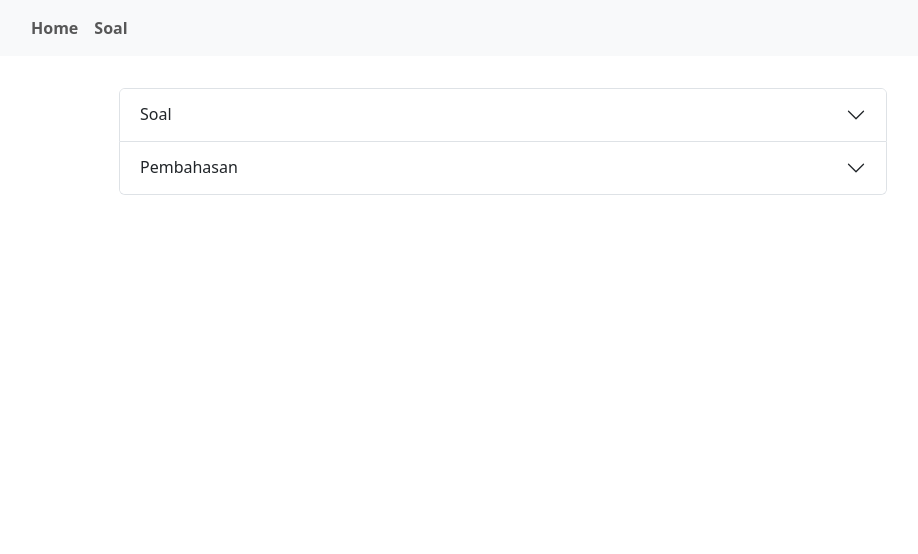
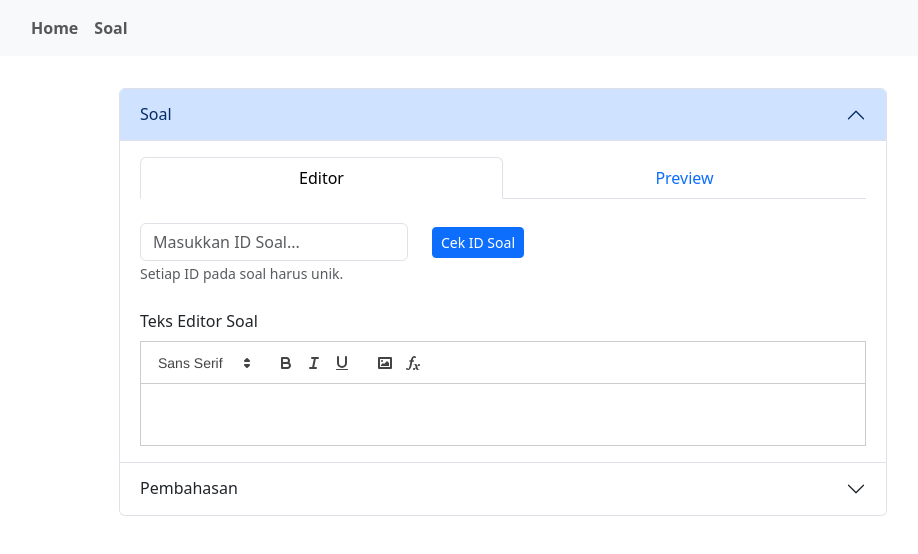
Before and after one commit to mdayat/kid-pyung, a React (Vite) app: page /soal in a window 1280 px wide. Shown: the top 554 px of the page, without its empty margins (137-1055 px from the left). Built offline with nearby package versions, Linux system fonts and the light colour scheme.

Commit message:
move soal editor into a separate component

```diff
--- /dev/null
+++ b/src/components/SoalEditor.tsx
@@ -0,0 +1,58 @@
+import Button from "react-bootstrap/Button";
+import Form from "react-bootstrap/Form";
+import Tabs from "react-bootstrap/Tabs";
+import Tab from "react-bootstrap/Tab";
+import type { Dispatch, SetStateAction } from "react";
+import type Quill from "quill";
+
+import { RichTextEditor } from "./RichTextEditor";
+
+interface SoalEditorProps {
+  setSoalQuill: Dispatch<SetStateAction<Quill>>;
+}
+
+export function SoalEditor({ setSoalQuill }: SoalEditorProps): JSX.Element {
+  function checkIDSoal() {}
+
+  return (
+    <Tabs justify id="soal-form" defaultActiveKey="editor" className="mb-4">
+      <Tab eventKey="editor" title="Editor">
+        <Form.Group controlId="soal_id" className="max-w-sm mb-6">
+          <div className="flex justify-start items-center gap-x-6">
+            <Form.Control
+              required
+              type="text"
+              placeholder="Masukkan ID Soal..."
+              autoComplete="off"
+            />
+
+            <Button
+              onClick={checkIDSoal}
+              type="button"
+              variant="primary"
+              size="sm"
+              className="shrink-0"
+            >
+              Cek ID Soal
+            </Button>
+          </div>
+
+          <Form.Text className="text-muted">
+            Setiap ID pada soal harus unik.
+          </Form.Text>
+        </Form.Group>
+
+        <Form.Group>
+          <Form.Label as="p">Teks Editor Soal</Form.Label>
+          <RichTextEditor
+            setEditorInstance={setSoalQuill}
+            editorID="soal-editor"
+            toolbarID="soal-toolbar"
+          />
+        </Form.Group>
+      </Tab>
+
+      <Tab eventKey="preview" title="Preview"></Tab>
+    </Tabs>
+  );
+}
--- a/src/pages/Soal.tsx
+++ b/src/pages/Soal.tsx
@@ -2,59 +2,30 @@ import { useState } from "react";
 import Quill from "quill";
 import Accordion from "react-bootstrap/Accordion";
 import Form from "react-bootstrap/Form";
-import Button from "react-bootstrap/Button";
 import type { Dispatch, FormEvent, SetStateAction } from "react";
 
 import { RichTextEditor } from "../components/RichTextEditor";
+import { SoalEditor } from "../components/SoalEditor";
 
-export function Soal(): JSX.Element {
+export default function Soal(): JSX.Element {
   const [soalQuill, setSoalQuill] = useState<Quill>();
   const [pembahasanQuill, setPembahasanQuill] = useState<Quill>();
   function submitCreateSoal(event: FormEvent<HTMLFormElement>) {
     event.preventDefault();
   }
 
-  function checkIDSoal() {}
-
   return (
-    <Accordion as={Form} onSubmit={submitCreateSoal} action="">
+    <Accordion
+      as={Form}
+      onSubmit={submitCreateSoal}
+      action=""
+      defaultActiveKey="0"
+    >
       <Accordion.Item eventKey="0">
         <Accordion.Header>Soal</Accordion.Header>
-        <Accordion.Body
-          as={Form.Group}
-          controlId="soal_id"
-          className="max-w-sm"
-        >
-          <div className="flex justify-start items-center gap-x-6">
-            <Form.Control
-              required
-              type="text"
-              placeholder="Masukkan ID Soal..."
-              autoComplete="off"
-            />
-
-            <Button
-              onClick={checkIDSoal}
-              type="button"
-              variant="primary"
-              size="sm"
-              className="shrink-0"
-            >
-              Cek ID Soal
-            </Button>
-          </div>
-
-          <Form.Text className="text-muted">
-            Setiap ID pada soal harus unik.
-          </Form.Text>
-        </Accordion.Body>
-
-        <Accordion.Body as={Form.Group}>
-          <Form.Label as="p">Teks Editor Soal</Form.Label>
-          <RichTextEditor
-            setEditorInstance={setSoalQuill as Dispatch<SetStateAction<Quill>>}
-            editorID="soal-editor"
-            toolbarID="soal-toolbar"
+        <Accordion.Body>
+          <SoalEditor
+            setSoalQuill={setSoalQuill as Dispatch<SetStateAction<Quill>>}
           />
         </Accordion.Body>
       </Accordion.Item>
--- a/src/routes.tsx
+++ b/src/routes.tsx
@@ -1,8 +1,10 @@
+import { Suspense, lazy } from "react";
 import { createBrowserRouter } from "react-router-dom";
 
 import { RootLayout } from "./RootLayout";
 import { Home } from "./pages/Home";
-import { Soal } from "./pages/Soal";
+
+const Soal = lazy(() => import("./pages/Soal"));
 
 export const router = createBrowserRouter([
   {
@@ -13,9 +15,14 @@ export const router = createBrowserRouter([
         index: true,
         element: <Home />,
       },
+
       {
         path: "soal",
-        element: <Soal />,
+        element: (
+          <Suspense fallback={<h1>Loading...</h1>}>
+            <Soal />
+          </Suspense>
+        ),
       },
     ],
   },
```
Also changed, not shown: src/index.tsx (+5 -5 lines).
